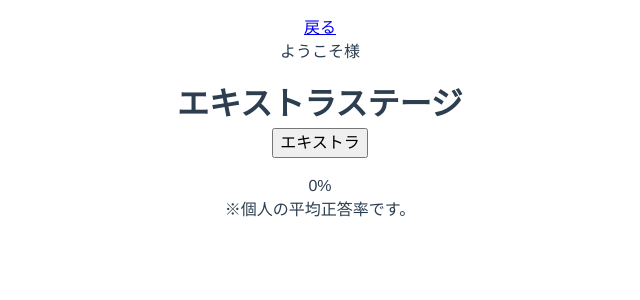
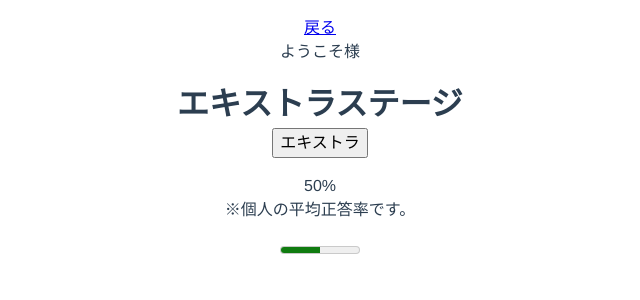
Before and after one commit to Ki-Linux/front_quiz, a Vue app: page /extraHome in a window 1280 px wide. Shown: the top 300 px of the page, without its empty margins (320-960 px from the left). Built offline with nearby package versions, Linux system fonts and the light colour scheme; no server answers.

Commit message:
add meter

```diff
--- a/src/components/userNameFromServer.ts
+++ b/src/components/userNameFromServer.ts
@@ -7,8 +7,8 @@ let showNameFromServer = "";
 
     axios.get('/getUserNameWithiykrnmltpoebrlmknebwr34t35reefwefWEFYUMm4te')
     .then((response) => {
+
          showNameFromServer = response.data;
-         console.log(showNameFromServer);
     })
     .catch((err) => {
        console.log(err);
--- a/src/views/extraHome.vue
+++ b/src/views/extraHome.vue
@@ -15,6 +15,7 @@
             <li>{{ average }}%</li>
             <li>※個人の平均正答率です。</li>
          </ul>
+         <meter id="yu" min="0" max="100" :value="average">max100%</meter>
       </div>
    </div>
 </template>
@@ -26,7 +27,7 @@
    @Component
    export default class extraHome extends Vue {
       public showUserName = "";
-      public average = 0;
+      public average = 50;
 
       toQuiz(): void {
 
```
